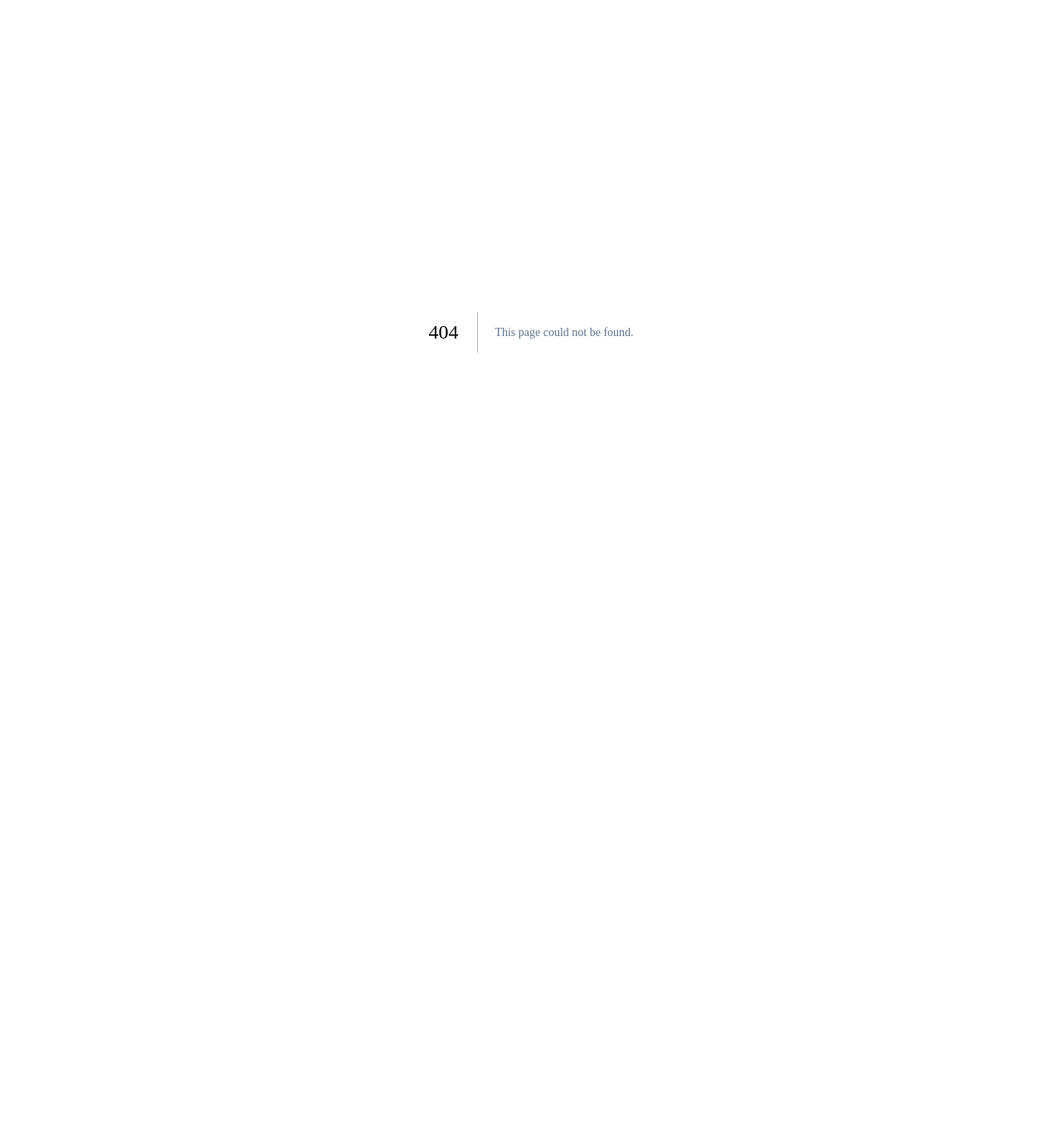
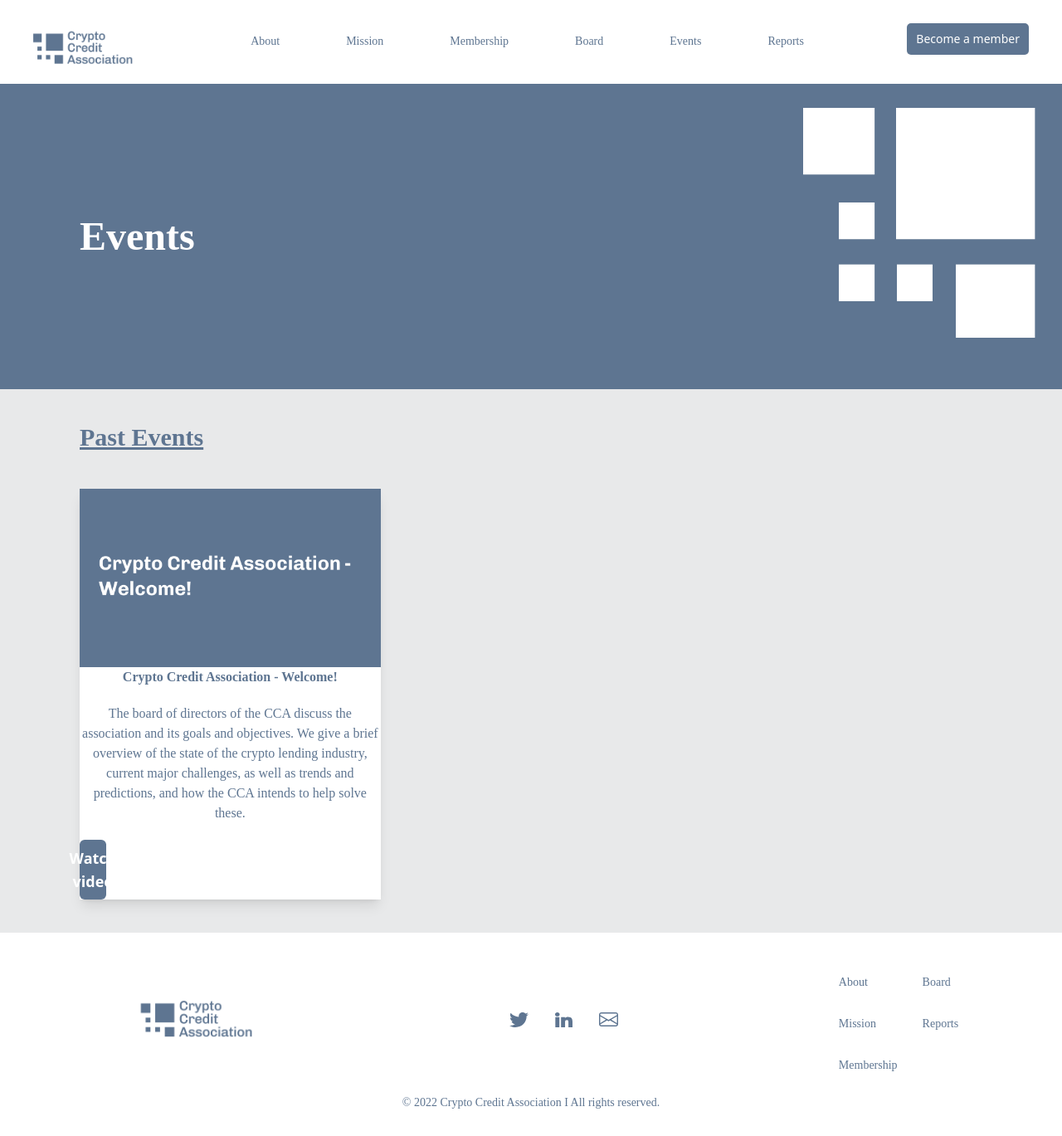
Before and after one commit to crypto-credit-association/cca-website, a Next.js app: page /events in a window 1280 px wide. Before the commit this address had no page. Shown: the whole page at 83% size. Before the commit the page ends 800 px from the top, so only its background shows below. Built offline with nearby package versions, Linux system fonts and the light colour scheme; a web font is replaced by a local one.

Commit message:
Events page added

```diff
--- a/package.json
+++ b/package.json
@@ -17,6 +17,8 @@
     "react-router-dom": "^6.3.0"
   },
   "devDependencies": {
+    "@iconify-icons/heroicons-solid": "^1.2.5",
+    "@iconify/react": "^4.0.0",
     "autoprefixer": "^10.4.7",
     "eslint": "8.19.0",
     "eslint-config-next": "12.2.2",
--- /dev/null
+++ b/pages/events.js
@@ -0,0 +1,30 @@
+import Nav from "../src/components/mission/nav";
+import Footer from "../src/components/layout/footer";
+import EventCard from "../src/components/events/eventCard";
+
+function Events() {
+    return (
+        <>
+            <Nav />
+            <div className="bg-blue-dark">
+                <div className="flex flex-col py-40 max-w-7xl m-auto" style={{ background: `url('/images/blue-bg.png')`, backgroundPosition: 'center top', backgroundSize: 'cover', backgroundRepeat: 'no-repeat', maxWidth: '1500px', margin: 'auto', }}>
+                    <h1 className="text-white lg:pl-24 font-bold md:pl-24 px-5 lg:px-0 text-left">
+                        Events
+                    </h1>
+                </div>
+            </div>
+            <div className="bg-gray md:px-24">
+                <div className="mx-10 pt-10 md:mx-0">
+                    <h3 className="pb-6 text-3xl font-bold underline">Past Events</h3>
+                    <div className="grid grid-cols-1 md:grid-cols-3 pt-5 pb-10">
+                <EventCard alt="Crypto Credit Association - Welcome!" img="/images/cca-welcome.png"cta="Watch video" url="https://www.youtube.com/watch?v=9I_hVyip9eo"
+                        title="Crypto Credit Association - Welcome!" description="The board of directors of the CCA discuss the association and its goals and objectives.  We give a brief overview of the state of the crypto lending industry, current major challenges, as well as trends and predictions, and how the CCA intends to help solve these." />
+                </div>
+                </div>
+            </div>
+            <Footer />
+        </>
+    );
+}
+
+export default Events;
--- /dev/null
+++ b/src/components/events/eventCard.js
@@ -0,0 +1,31 @@
+import * as React from 'react'
+import { Icon } from "@iconify/react";
+
+
+function EventCard(props) {
+    return (
+        <>
+            <div className="mt-10 md:mt-0 rounded-lg bg-white shadow-lg overflow-hidden transition ease-in-out duration-500">
+                <div className="relative w-full bg-gray-500">
+                    <a href={props.url} rel="noreferrer"><img
+                        alt={props.alt}
+                        src={props.img}
+                        className='w-full object-cover'
+                    /></a>
+                </div>
+                <div className="relative flex flex-col py-5">
+                <h2 className="flex-1 flex items-center justify-center mx-3 mb-5 text-base font-semibold text-center leading-5">
+                        {props.title}
+                    </h2>
+                    <p className="mx-3 text-base font-light text-center leading-5">{props.description}</p>
+                    <button
+                        className="bg-blue-dark mx-8 md:mx-7 mt-5 mb-4 py-2 md:py-5 px-3 w-8 h-8 w-auto h-auto flex items-center justify-center rounded-md md:text-sm text-lg font-semibold focus:outline-none text-white cursor-pointer">
+                        <a href={props.url} target="_blank" rel="noreferrer">{props.cta}</a>
+                    </button>
+                </div>
+            </div>
+        </>
+    );
+}
+
+export default EventCard;
--- a/src/components/mission/nav.js
+++ b/src/components/mission/nav.js
@@ -85,6 +85,15 @@
                                                 <Menu.Button>
                                                     <div className="navItems mx-10 border-transparent inline-flex items-center text-sm font-medium">
                                                         <Link
+                                                            href="/events"
+                                                        >
+                                                            Events
+                                                        </Link>
+                                                    </div>
+                                                </Menu.Button>
+                                                <Menu.Button>
+                                                    <div className="navItems mx-10 border-transparent inline-flex items-center text-sm font-medium">
+                                                        <Link
                                                             href="/reports"
                                                         >
                                                             Reports
@@ -115,7 +124,7 @@
                                         <button
                                             type="button"
                                             href="/memberships"
-                                            className="ctaButton px-10 inline-flex items-center px-3 py-2 border border-transparent text-sm leading-4 font-medium rounded-md shadow-sm text-white bg-blue focus:outline-none focus:ring-2 focus:ring-offset-2 focus:ring-indigo-500"
+                                            className="ctaButton px-10 inline-flex items-center px-3 py-2 border border-transparent text-sm leading-4 font-medium rounded-md shadow-sm text-white bg-blue"
                                         >
                                             Become a member
                                         </button>
@@ -151,6 +160,15 @@
                                 <div className="pt-2 pb-3 space-y-1">
                                     <Disclosure.Button
                                         as="a"
+                                        href="/events"
+                                        className="flex justify-center navItems"
+                                    >
+                                        Events
+                                    </Disclosure.Button>
+                                </div>
+                                <div className="pt-2 pb-3 space-y-1">
+                                    <Disclosure.Button
+                                        as="a"
                                         href="/reports"
                                         className="flex justify-center navItems"
                                     >
```
Also changed, not shown: public/images/cca-welcome.png (added), 1 other file (tests, documents, lock files or other folders).
